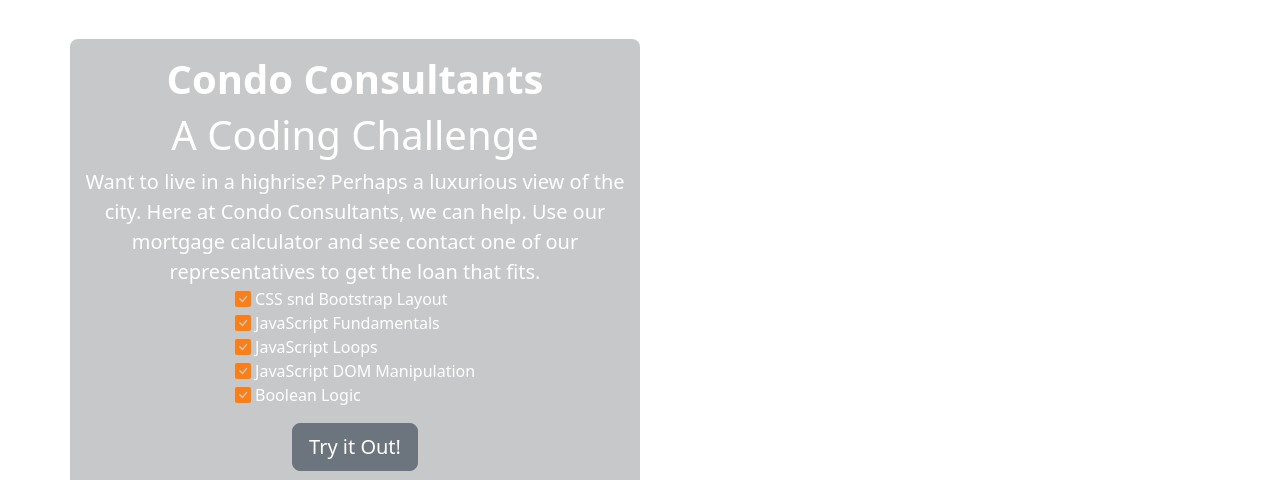
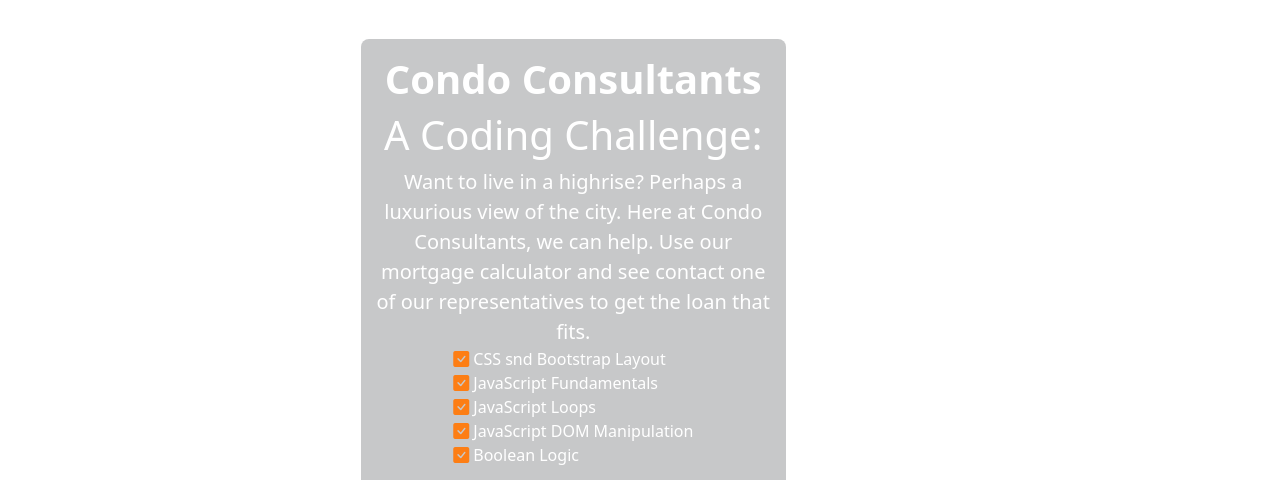
Before and after one commit to thomas065/CondoConsultants, a plain HTML site: page index.html in a window 1280 px wide. Shown: the part 80-560 px from the top of the page. Drawn offline with nearby package versions, Linux system fonts and the light colour scheme.

Commit message:
adjusted code

```diff
--- a/index.html
+++ b/index.html
@@ -95,7 +95,7 @@
         </nav>
 
         <main class="container py-5">
-            <div class="row row-cols-1 row-cols-md-2 align-items-center h-100">
+            <div class="row row-cols-1 offset-md-3 row-cols-md-2 align-items-center h-100">
                 <link
                     rel="shortcut icon"
                     href="/img/favicon.ico"
@@ -111,7 +111,7 @@
                 <div class="col text-center rounded-3 bg-dark bg-opacity-25 text-white">
                     <!-- Change ME -->
                     <h2 class="display-6 fw-bold mt-3">Condo Consultants</h2>
-                    <h2 class="display-6">A Coding Challenge</h2>
+                    <h2 class="display-6">A Coding Challenge:</h2>
                     <div class="lead">
                         Want to live in a highrise? Perhaps a luxurious view of the city.  Here at
                         Condo Consultants, we can help.  Use our mortgage calculator and see contact one of our
```
Also changed, not shown: code.html (+1 -1 lines).
